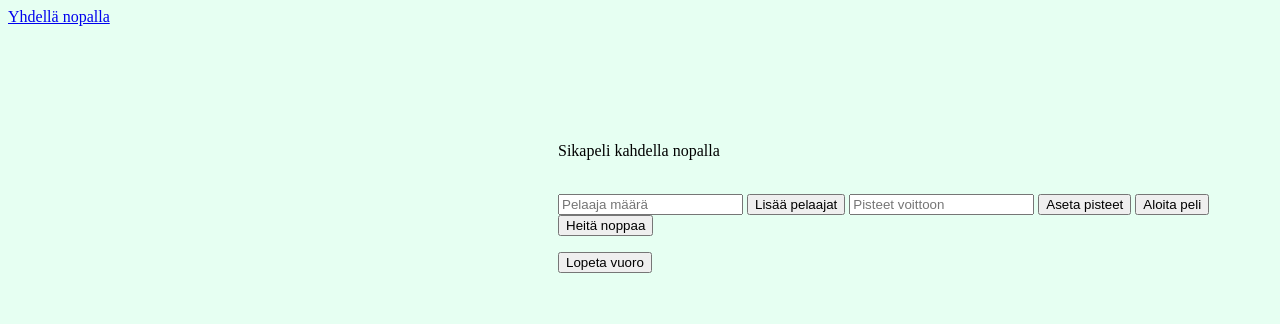
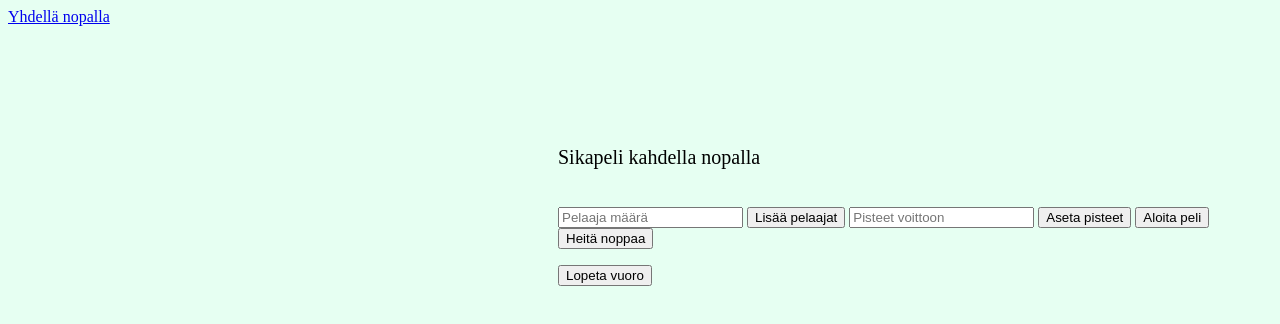
Before and after one commit to Juoksumatto/Sika-noppa-peli, a plain HTML site: page Kahdella-nopalla.html in a window 1280 px wide. Drawn offline with Linux system fonts and the light colour scheme.

Commit message:
Update Kahdella-nopalla.html

```diff
--- a/Kahdella-nopalla.html
+++ b/Kahdella-nopalla.html
@@ -10,7 +10,7 @@
     <a href="index.html">Yhdellä nopalla</a>
 
     <div class="peli">
-        <p>Sikapeli kahdella nopalla</p>
+        <p class="teksti">Sikapeli kahdella nopalla</p>
         <br>
         <input type="text" id="pelaajat" placeholder="Pelaaja määrä" class="pelaajat">
         <button class="button" type="button" id="lisaa"></button>
@@ -128,4 +128,5 @@
             };
     </script>
 </body>
+
 </html>
```
